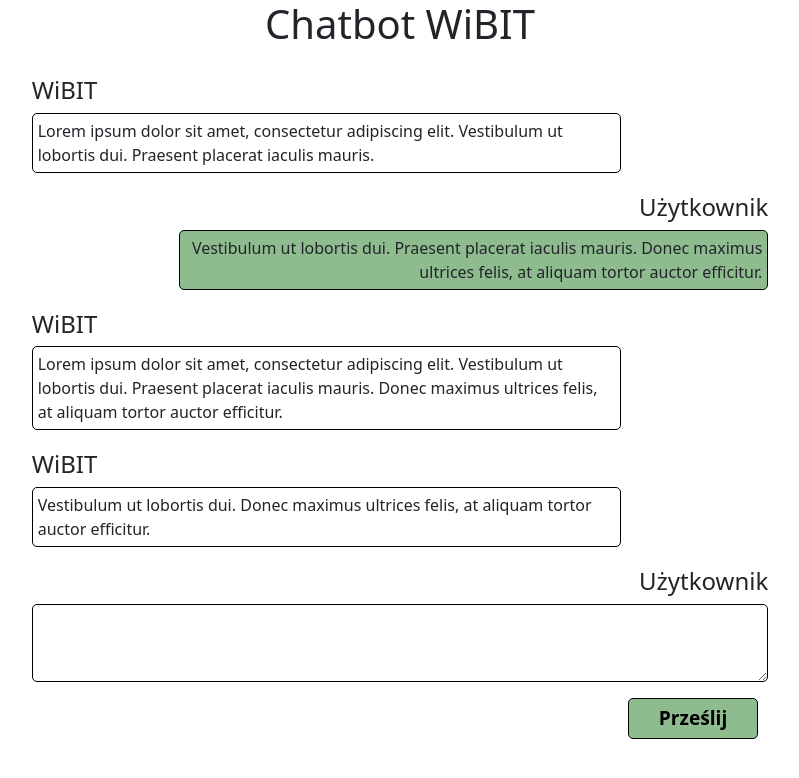
After one commit to AndrzejStarzyk/WiBIT, a Flask app: page /chatbot in a window 1280 px wide. The commit adds this page. Shown: the top 778 px of the page, without its empty margins (240-1039 px from the left). Run offline with Flask 3, Linux system fonts and the light colour scheme; parts of the project's set-up code (start-up, migrations or seed data) failed here and were passed over.

Commit message:
static chatbot view prepared

```diff
--- a/app/app.py
+++ b/app/app.py
@@ -125,6 +125,13 @@ async def show_suggested():
     return res
 
 
+@app.route('/chatbot', methods=['GET', 'POST'])
+def show_chatbot():
+    chat_user = 'Użytkownik'
+    #TODO - replace chat user with logged user name
+    return render_template("chatbot_view.html", user_name=chat_user)
+
+
 if __name__ == '__main__':
     app.run()
 
--- /dev/null
+++ b/app/chatbot/message.py
@@ -0,0 +1,4 @@
+class Message:
+    def __init__(self, author: str, text: str):
+        self.author = author
+        self.text = text
--- a/app/static/style/style.css
+++ b/app/static/style/style.css
@@ -140,3 +140,48 @@ h1, h2, h3{
 .span-label{
     margin: auto 3vw auto 3vw;
 }
+
+.message-chatbot{
+    text-align: left;
+    margin-top: 20px;
+}
+
+.message-user{
+    text-align: right;
+    margin-top: 20px;
+}
+
+.inner-message{
+    border: 1px solid black;
+    width: 80%;
+    border-radius: 5px;
+    padding: 5px;
+}
+
+.inner-message-user{
+    margin-left: 20%;
+    background-color: darkseagreen;
+}
+
+#message-textarea{
+    width: 100%;
+    border: 1px solid black;
+    border-radius: 5px;
+}
+
+.new-message-container{
+    margin-top: 20px;
+
+}
+
+#message-submit{
+    background-color: darkseagreen;
+    height: fit-content;
+    width: fit-content;
+    font-weight: bold;
+    font-size: larger;
+    border: 1px solid black;
+    border-radius: 5px;
+    padding: 5px 30px;
+    margin: 10px 10px 10px 0;
+}
--- /dev/null
+++ b/app/templates/chatbot_view.html
@@ -0,0 +1,52 @@
+{% extends 'base.html' %}
+{% block head %}
+    <title>Wirtualne Biuro Informacji Turystycznej</title>
+{% endblock %}
+
+{% block body %}
+<body>
+    <h1> Chatbot WiBIT</h1>
+
+    <div class="row justify-content-center">
+
+        <div class="message-chatbot col-11 col-md-9 col-lg-7">
+            <h4>WiBIT</h4>
+            <div class="inner-message-chatbot inner-message">
+                Lorem ipsum dolor sit amet, consectetur adipiscing elit. Vestibulum ut lobortis dui. Praesent placerat iaculis mauris.
+            </div>
+        </div>
+
+        <div class="message-user col-11 col-md-9 col-lg-7">
+            <h4>{{ user_name }}</h4>
+            <div class="inner-message-user inner-message">
+                Vestibulum ut lobortis dui. Praesent placerat iaculis mauris. Donec maximus ultrices felis, at aliquam tortor auctor efficitur.
+            </div>
+        </div>
+
+        <div class="message-chatbot col-11 col-md-9 col-lg-7">
+            <h4>WiBIT</h4>
+            <div class="inner-message-chatbot inner-message">
+                Lorem ipsum dolor sit amet, consectetur adipiscing elit. Vestibulum ut lobortis dui. Praesent placerat iaculis mauris.
+                Donec maximus ultrices felis, at aliquam tortor auctor efficitur.
+            </div>
+        </div>
+
+        <div class="message-chatbot col-11 col-md-9 col-lg-7">
+            <h4>WiBIT</h4>
+            <div class="inner-message-chatbot inner-message">
+                Vestibulum ut lobortis dui. Donec maximus ultrices felis, at aliquam tortor auctor efficitur.
+            </div>
+        </div>
+
+        <div class="message-user new-message-container col-11 col-md-9 col-lg-7">
+            <h4>{{ user_name }}</h4>
+            <form method="POST">
+                <textarea id="message-textarea" name="user_text" rows="3"></textarea>
+                <input id="message-submit" type="submit" value="Prześlij">
+            </form>
+        </div>
+
+    </div>
+
+</body>
+{% endblock %}
--- a/app/templates/home.html
+++ b/app/templates/home.html
@@ -16,7 +16,7 @@
             Podaj preferencje w ankiecie
         </a>
 
-        <a href="{{url_for('show_home')}}" class="main-page-option col-11 col-md-5 col-lg-3" disabled="disabled">
+        <a href="{{url_for('show_chatbot')}}" class="main-page-option col-11 col-md-5 col-lg-3">
             Podaj preferencje tekstowo
         </a>
 
```
Also changed, not shown: app/chatbot/chatbot_agent.py (added).
